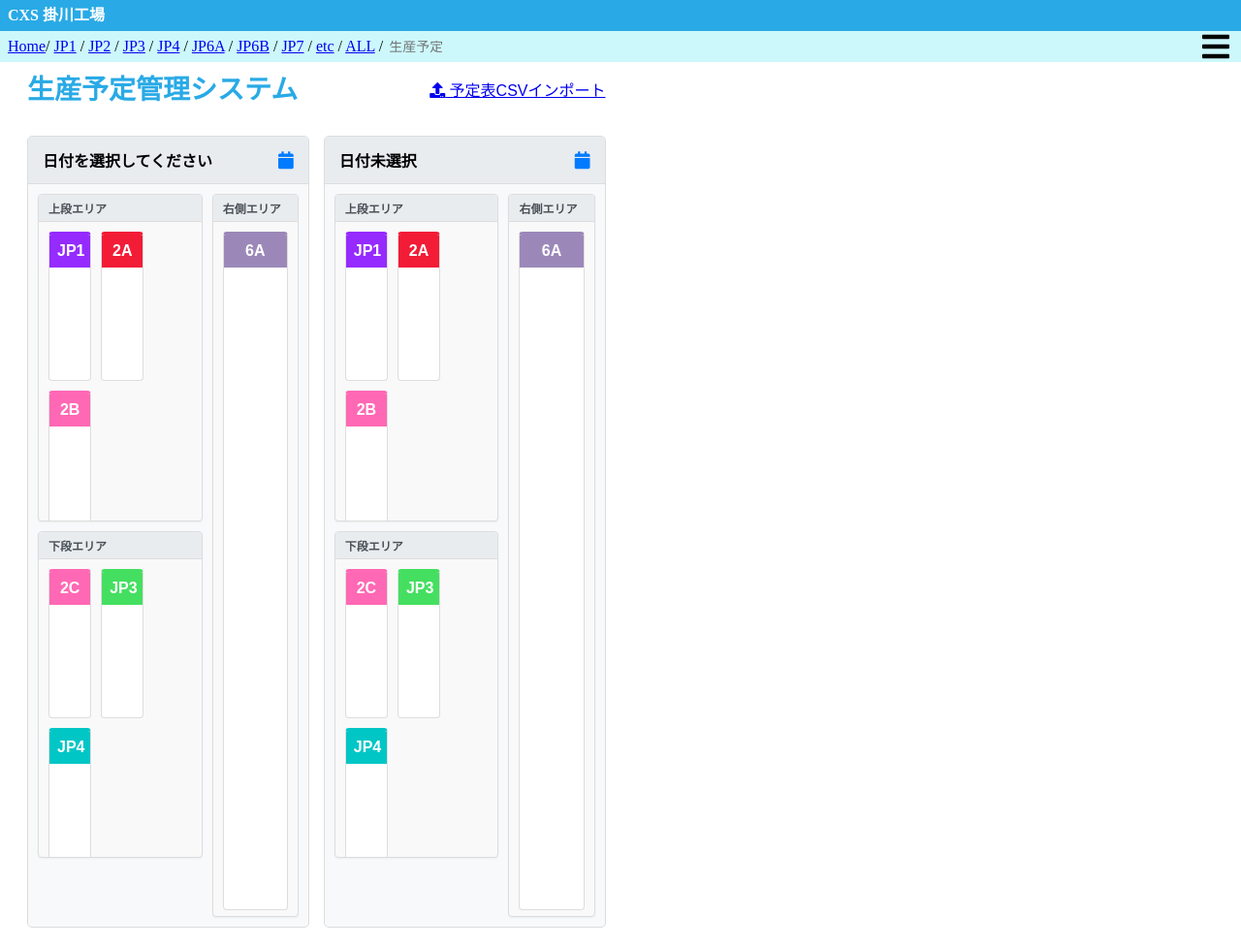
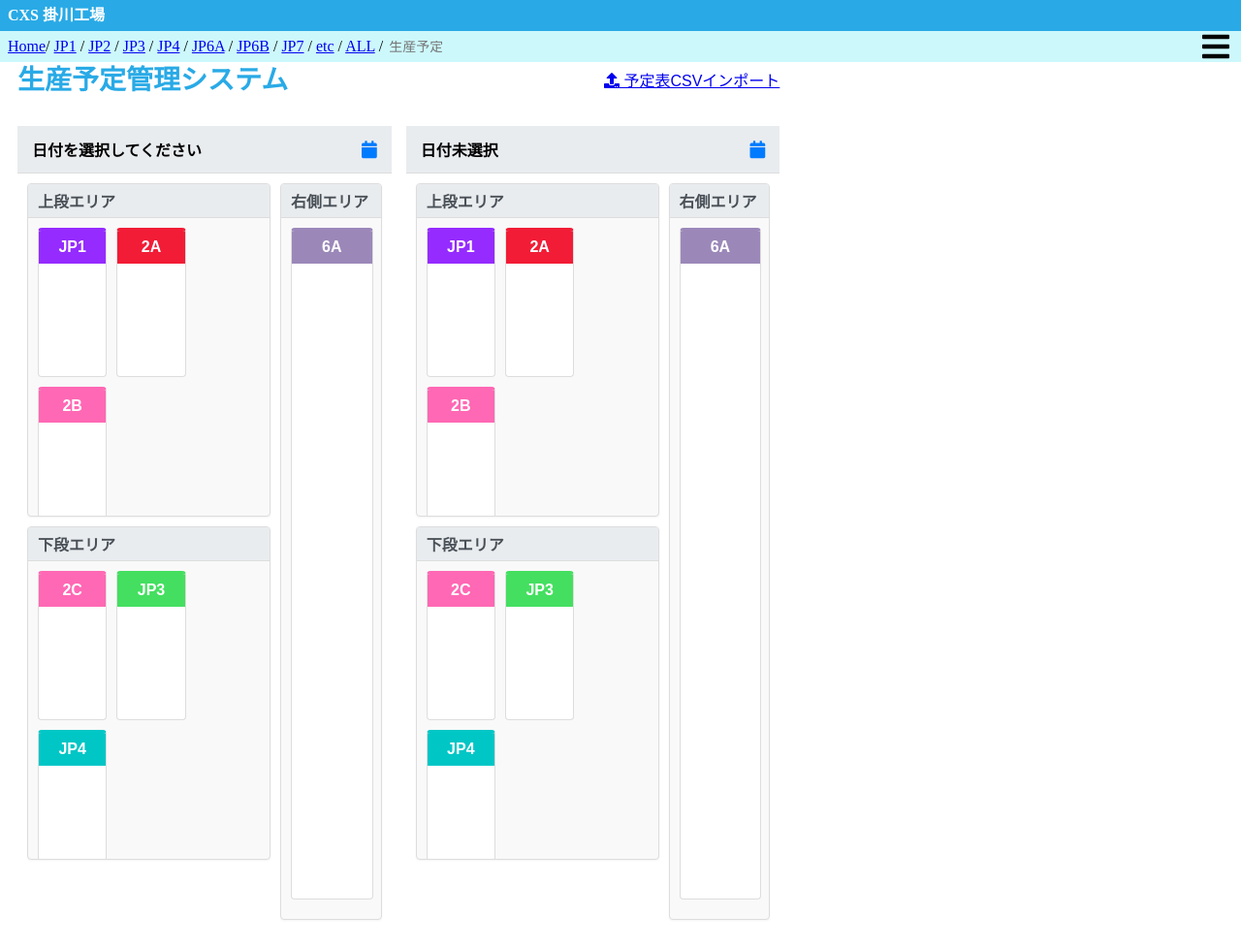
Before and after one commit to Ma-saan/cxs_django_websystem, a Django app: page /schedule_manager/ in a window 1280 px wide. Shown: the whole page at 97% size. After the commit the page ends 949 px from the top, so only its background shows below. Run offline with Django 5.2, Linux system fonts and the light colour scheme; some libraries are stand-ins or nearby versions.

Commit message:
各コンテンツサイズ調整中

```diff
--- a/schedule_manager/static/schedule_manager/css/schedule_board.css
+++ b/schedule_manager/static/schedule_manager/css/schedule_board.css
@@ -1,8 +1,10 @@
 /* 全体レイアウト */
 .schedule-container {
     max-width: 100%;
-    margin: 0 auto;
-    padding: 20px;
+    width: 100%;
+    margin: 0;
+    padding: 10px;
+    box-sizing: border-box;
     font-family: 'Meiryo', sans-serif;
 
 }
@@ -22,15 +24,17 @@
 /* 2カラムレイアウト */
 .container-flex {
     display: flex;
+    flex-direction: row; /* 常に横並びを強制 */
+    width: 100%;
     gap: 15px;
 }
 
 /* 左右のボードカラム */
 .board-column {
     flex: 1;
-    display: flex;
-    flex-direction: column;
-    min-width: 0; /* flexboxの子要素が親コンテナをはみ出さないようにする */
+    width: 50%;
+    min-width: 0;
+    box-sizing: border-box;
 }
 
 /* カレンダー部分 */
@@ -83,14 +87,9 @@
 
 /* 生産管理ボード */
 .production-side {
-    flex: 1;
-    border: 1px solid #ddd;
-    border-radius: 5px;
-    background-color: #f8f9fa;
-    overflow: hidden;
-    min-height: 500px; /* 最低限の高さを確保 */
-    display: flex;
-    flex-direction: column;
+    width: 100%;
+    min-height: 600px;
+    box-sizing: border-box;
 }
 
 .date-header {
@@ -115,7 +114,9 @@
 
 /* ライン表示 */
 .line-container {
-    width: calc(50% - 5px);
+    width: 120px;  /* 固定幅を小さく設定 */
+    min-width: 120px;  /* 最小幅も設定 */
+    max-width: 120px;  /* 最大幅も制限 */
     border: 1px solid #ddd;
     border-radius: 4px;
     overflow: hidden;
@@ -142,6 +143,9 @@
     background-color: white;
     border: 1px solid #ddd;
     border-radius: 4px;
+    /* 幅を固定し、コンテンツが広がりすぎないようにする */
+    width: 100%;
+    max-width: 100px;  /* カードの最大幅を制限 */
     cursor: move;
     box-shadow: 0 1px 3px rgba(0,0,0,0.1);
 }
@@ -273,23 +277,6 @@
     transform: scale(1.1);
 }
 
-/* レスポンシブ対応 */
-@media (max-width: 1200px) {
-    .container-flex {
-        flex-direction: column;
-    }
-
-    .board-column {
-        width: 100%;
-    }
-}
-
-@media (max-width: 768px) {
-    .line-container {
-        width: 100%;
-    }
-}
-
 .datepicker-input {
     width: 100%;
     padding: 8px;
@@ -379,7 +366,7 @@
 }
 
 .area-title {
-    font-size: 12px;
+    font-size: 10x;
     padding: 5px 10px;
     margin: 0;
     background-color: #e9ecef;
@@ -412,7 +399,7 @@
 /* 右側縦長エリア */
 .area-vertical.area-right {
     flex: 1;
-    min-height: 450px; /* 上下エリアの高さ合計に近い値 */
+    min-height: 400px; /* 上下エリアの高さ合計に近い値 */
 }
 
 /* 上段と下段エリア内のライン配置を水平に */
@@ -425,7 +412,7 @@
 
 /* 右側縦長エリア内のライン配置を縦に */
 .area-vertical .area-content {
-    flex-direction: column;
+    flex-direction: row;
     gap: 10px;
 }
 
@@ -442,59 +429,3 @@
     width: auto;
     min-width: 0; /* flexboxのバグ防止 */
 }
-
-/* 生産管理ボードのスタイル修正 */
-.production-side {
-    display: flex;
-    flex-direction: column;
-    height: 600px; /* 固定高さを設定 */
-    min-height: 600px;
-}
-
-/* レスポンシブ対応 */
-@media (max-width: 1400px) {
-    .layout-left {
-        flex: 0 0 calc(65% - 5px);
-    }
-
-    .layout-right {
-        flex: 0 0 calc(35% - 5px);
-    }
-}
-
-@media (max-width: 1200px) {
-    .container-flex {
-        flex-direction: column;
-    }
-
-    .board-column {
-        width: 100%;
-        margin-bottom: 20px;
-    }
-}
-
-@media (max-width: 992px) {
-    .board-layout {
-        flex-direction: column;
-    }
-
-    .layout-left, .layout-right {
-        flex: 0 0 100%;
-    }
-
-    .area-vertical.area-right {
-        min-height: 300px;
-    }
-}
-
-@media (max-width: 768px) {
-    .area-horizontal .line-container {
-        flex: 0 0 calc(50% - 5px); /* 2つ横並び */
-    }
-}
-
-@media (max-width: 576px) {
-    .area-horizontal .line-container {
-        flex: 0 0 100%; /* 1つずつ縦並び */
-    }
-}
--- a/schedule_manager/templates/schedule_manager/index.html
+++ b/schedule_manager/templates/schedule_manager/index.html
@@ -20,6 +20,7 @@
         </div>
     </div>
 
+    <!-- 修正すべき部分のみ抜粋 -->
 <div class="container-flex">
     <!-- 左カラム -->
     <div class="board-column">
@@ -62,7 +63,7 @@
                 </div>
             </div>
         </div>
-    </div>
+    </div> <!-- ここで左カラムが終わる -->
 
     <!-- 右カラム -->
     <div class="board-column">
@@ -106,7 +107,7 @@
             </div>
         </div>
     </div>
-</div>
+</div> <!-- container-flexの終了 -->
 
 <!-- コンテキストメニュー -->
 <div id="context-menu" class="context-menu" style="display: none;">
```
Lines whose indentation alone changed are shown as unchanged.
